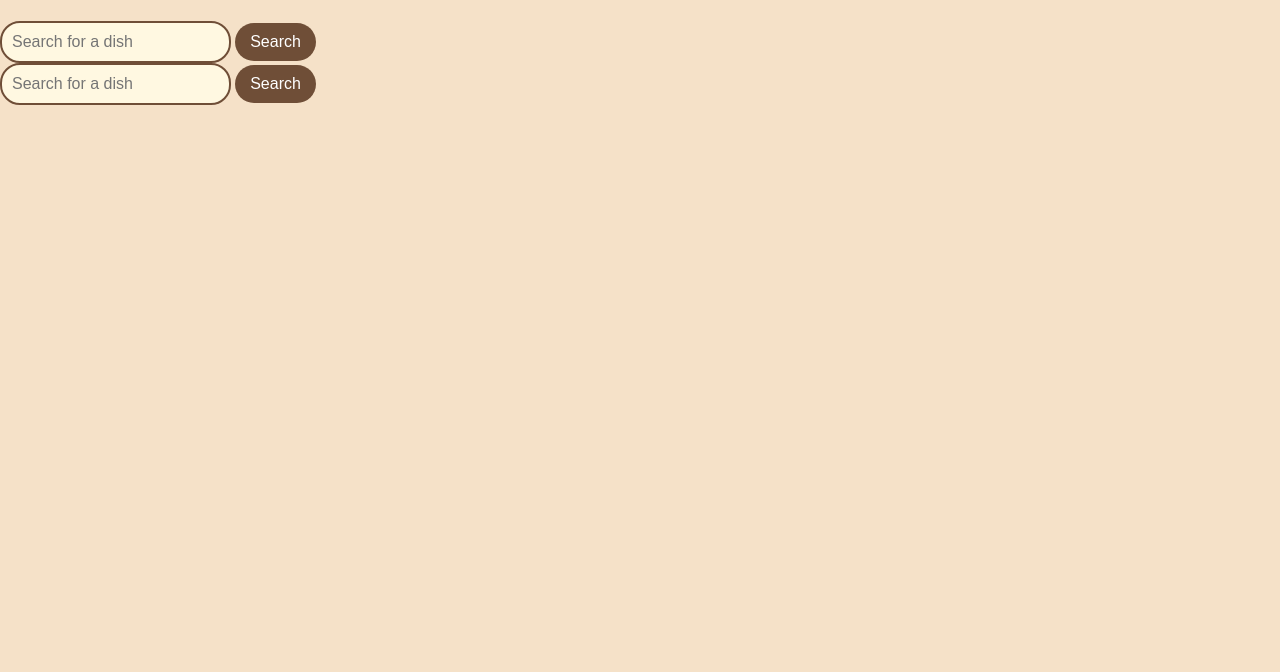
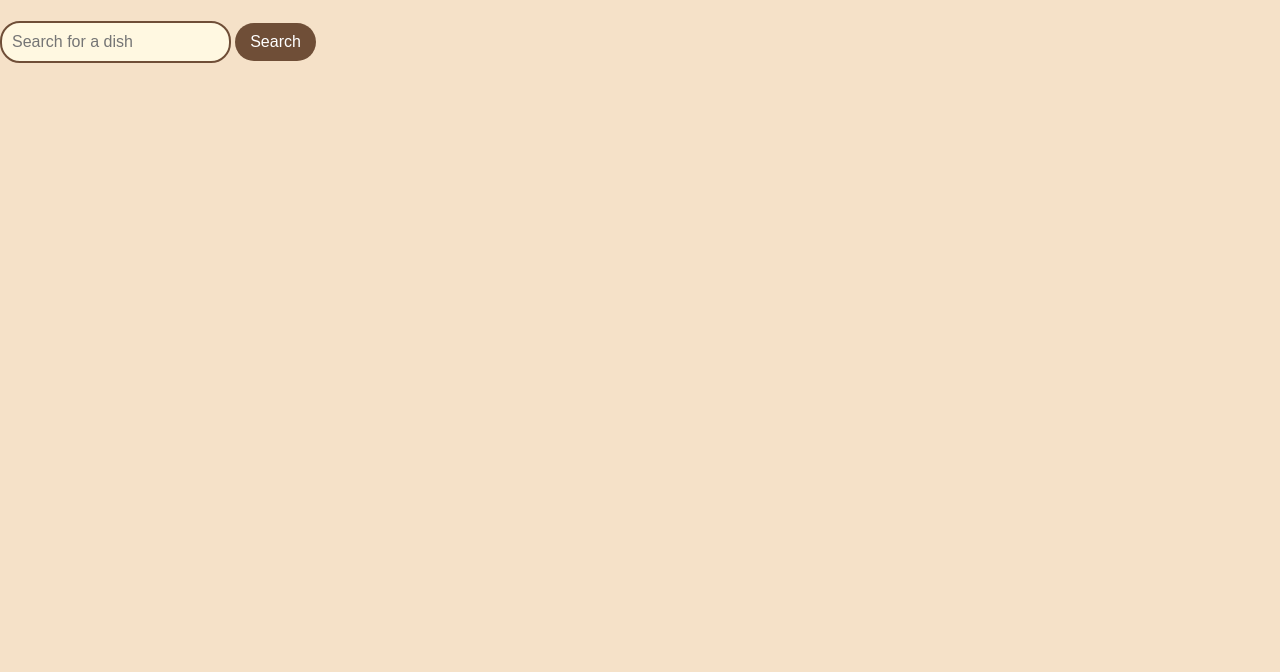
Before and after one commit to Aslan5571/r-project, a plain HTML site: page index.html in a window 1280 px wide. Shown: the part 128-800 px from the top of the page. Drawn offline with Linux system fonts and the light colour scheme.

Commit message:
deleted pal

```diff
--- a/index.html
+++ b/index.html
@@ -15,8 +15,7 @@
           <input type="text" id="search" placeholder="Search for a dish">
         <button id="search-btn">Search</button>
          </div>
-        <input type="text" id="search" placeholder="Search for a dish">
-        <button id="search-btn">Search</button>
+
 
         <div class="menu-items"></div>
         <form id="contact-form" style="display: none;">
```
